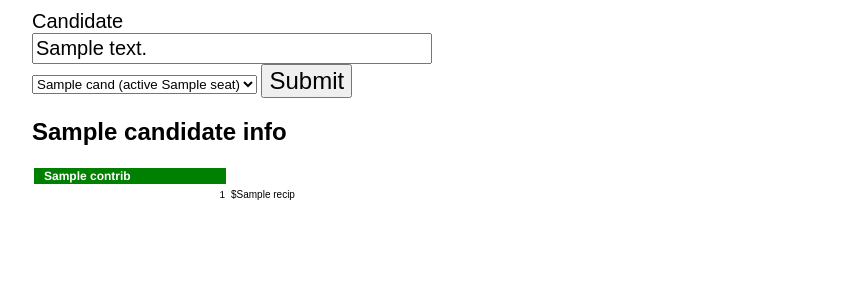
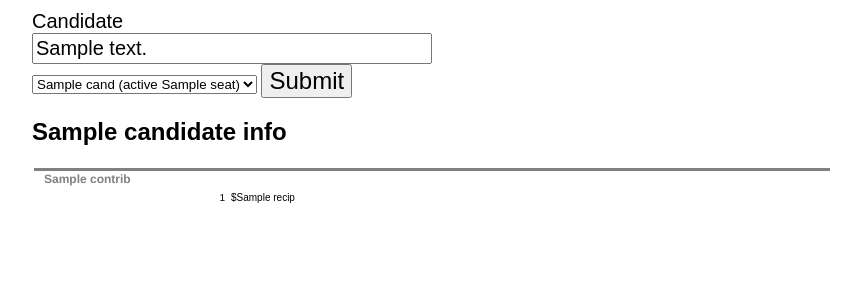
Before and after one commit to almanackist/whofundedwho, a Python web app: template templates/main.html in a window 1280 px wide. Shown: the top 300 px of the page, without its empty margins (208-1069 px from the left). Run offline with Jinja, Linux system fonts and the light colour scheme; the template is opened without the code that fills it: most values are stand-ins (such as "Sample title", 1, 10 or a date in 2020).

Commit message:
Code cleanup

```diff
--- a/static/main.css
+++ b/static/main.css
@@ -92,17 +92,16 @@ hr {
 }
 
 .bar-chart-subhead {
-	background-color: green;
 	font-family: "Helvetica";
 	font-weight: bold;
 	font-size: 12;
 	padding-left: 10px;
-	color: white;
+	color: gray;
 	border-radius: 3;
 }
 
 .graph-bar + .graph-bar {
-	margin-top: 5px;
+	margin-top: 2px;
 }
 
 .bar-chart-bar-label {
@@ -113,3 +112,7 @@ hr {
 	float:left;
 	padding-right:2px;
 }
+
+table th {
+	border-top: 3px solid gray;
+}
--- a/templates/main.html
+++ b/templates/main.html
@@ -34,14 +34,10 @@
 	<table width=800>
 
 	{% for contrib in contrib_data %}
-
 		<tr>
-			<td class="bar-chart-subhead" align="left">
+			<th colspan=2 class="bar-chart-subhead" align="left">
 				{{contrib['name']}}
-			</td>
-
-			<td width = 600>
-			</td>
+			</th>
 		</tr>
 
 		{% for recip in contrib['recipients'] %}
```
Also changed, not shown: other parts of templates/main.html (+1 -1 lines), main.py (+4 -34 lines), B02001_002E.svg (added), 1 other file.
